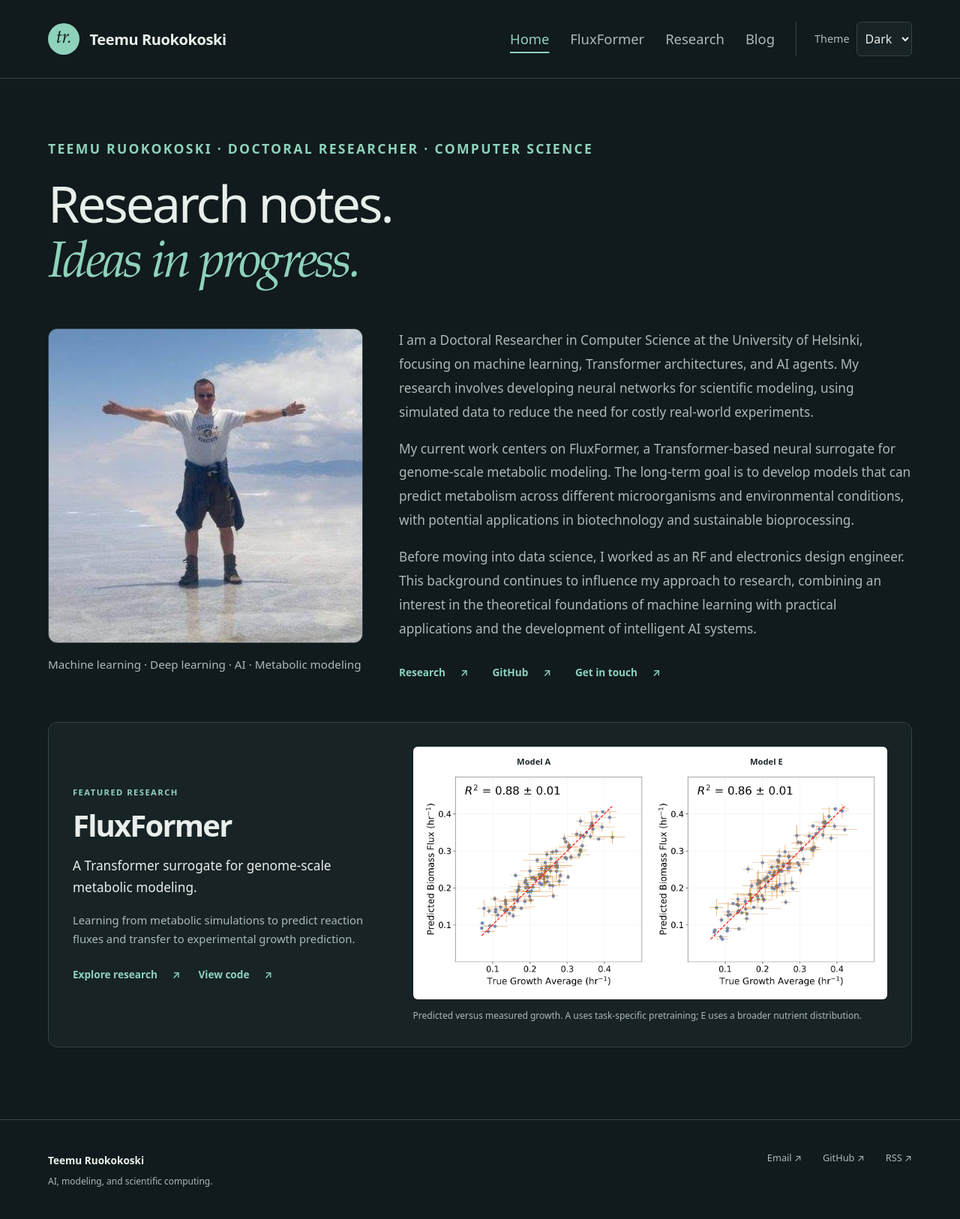
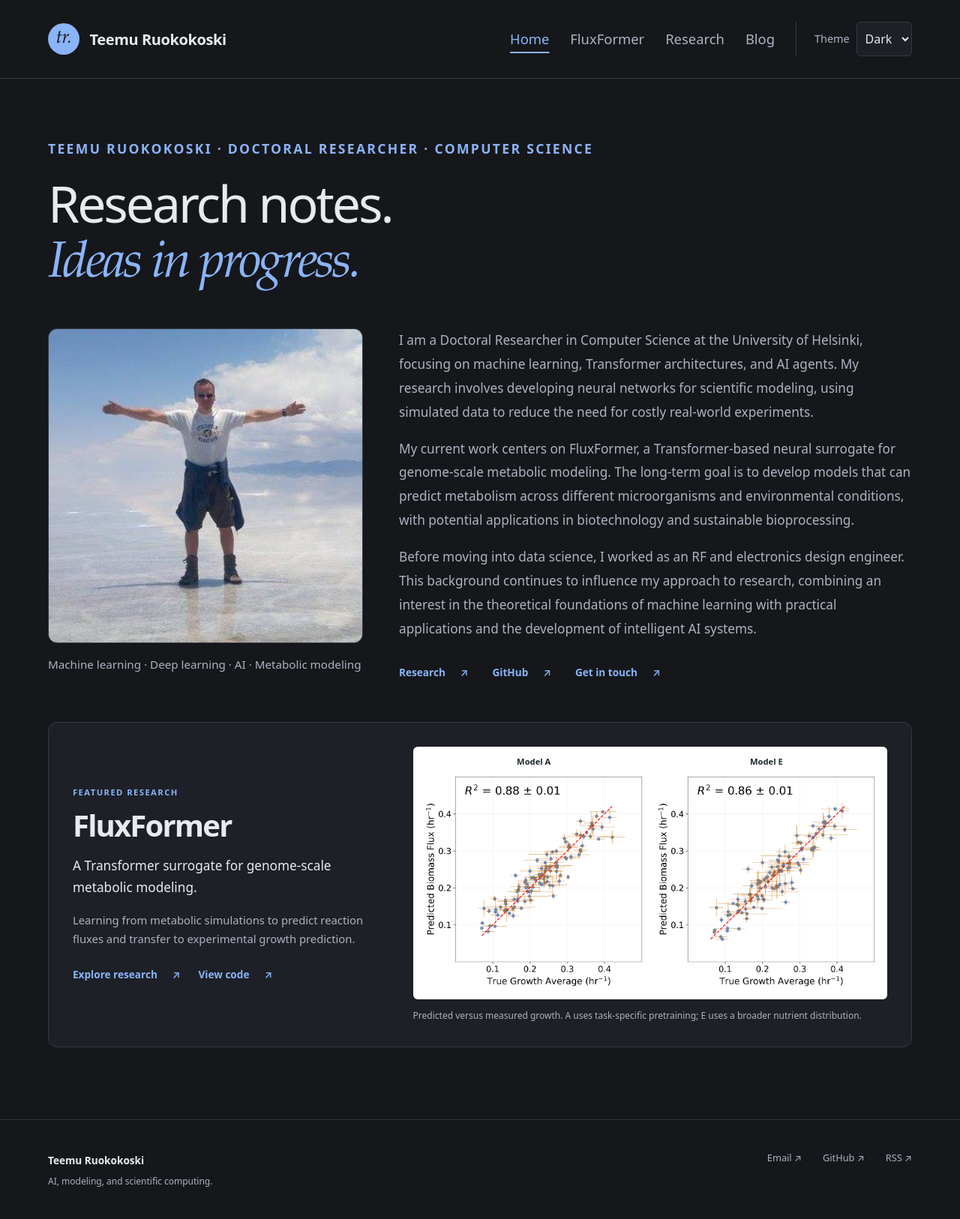
Before and after one commit to ruokokoski/ruokokoski.github.io, a Jekyll site: the page built from index.md, in a window 1280 px wide. Shown: the whole page at 75% size. Built offline with Jekyll 4.4.1, drawn with Linux system fonts in a browser that asks for light colours.

Commit message:
Change theme colors

```diff
--- a/css/override.css
+++ b/css/override.css
@@ -1,13 +1,13 @@
 :root {
   color-scheme: dark;
-  --background: #111a1c;
-  --surface: #182326;
-  --text: #e8eeea;
-  --muted: #abbab7;
-  --accent: #8ed2bc;
-  --accent-soft: #203a34;
-  --border: #334447;
-  --code: #1b2a2d;
+  --background: #15171b;
+  --surface: #1d2026;
+  --text: #e8eaf0;
+  --muted: #adb3bf;
+  --accent: #8ab4f8;
+  --accent-soft: #24334a;
+  --border: #343943;
+  --code: #20242b;
   --syntax-string: #e1bd87;
   --syntax-keyword: #c9b1ef;
   --syntax-number: #8ed2db;
@@ -17,17 +17,17 @@
 
 :root[data-theme="light"] {
   color-scheme: light;
-  --background: #f7f8f5;
-  --surface: #ffffff;
-  --text: #1d292b;
-  --muted: #576568;
-  --accent: #126b62;
-  --accent-soft: #e6efea;
-  --border: #d6dfda;
-  --code: #edf1ef;
+  --background: #ffffff;
+  --surface: #f7f8fa;
+  --text: #24272b;
+  --muted: #5c626b;
+  --accent: #2459a6;
+  --accent-soft: #edf3fc;
+  --border: #dde0e5;
+  --code: #f3f4f6;
   --syntax-string: #875622;
   --syntax-keyword: #70479c;
-  --syntax-number: #1e646e;
+  --syntax-number: #2459a6;
 }
 
 * { box-sizing: border-box; }
```
